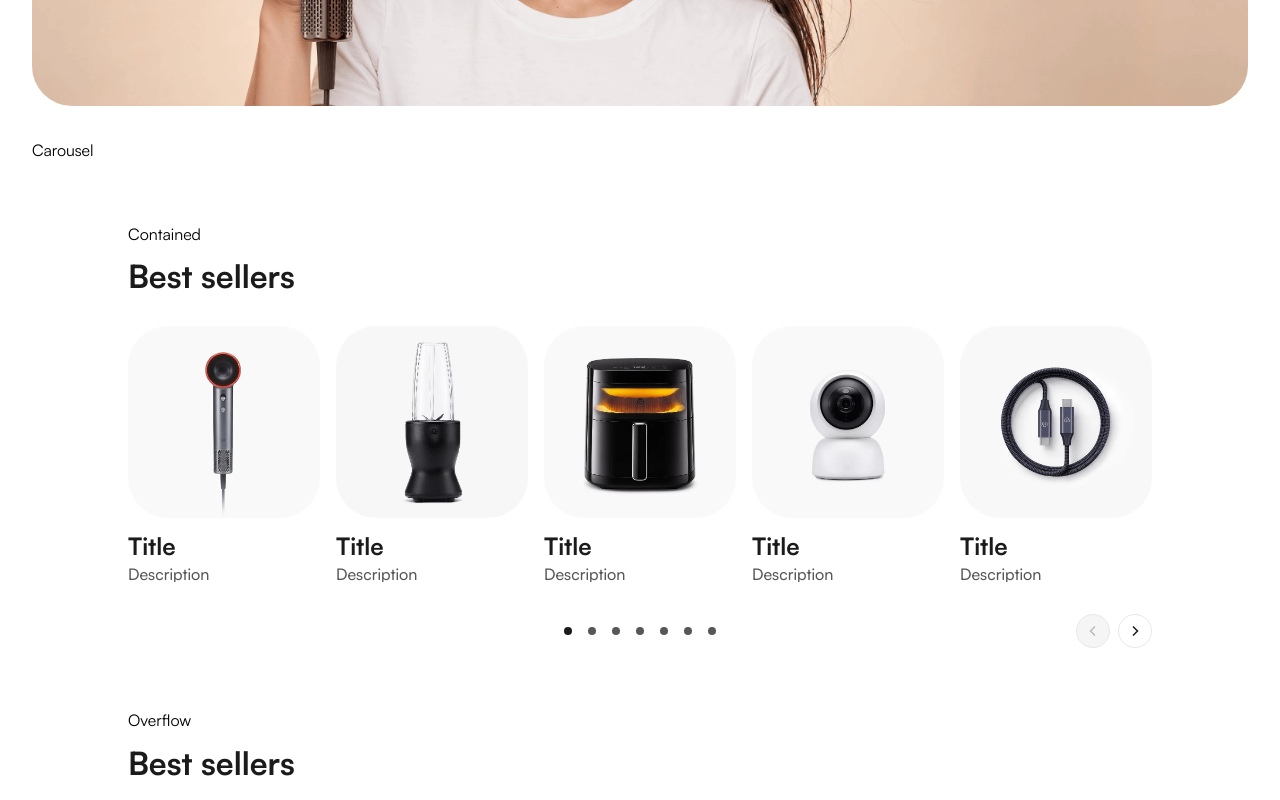
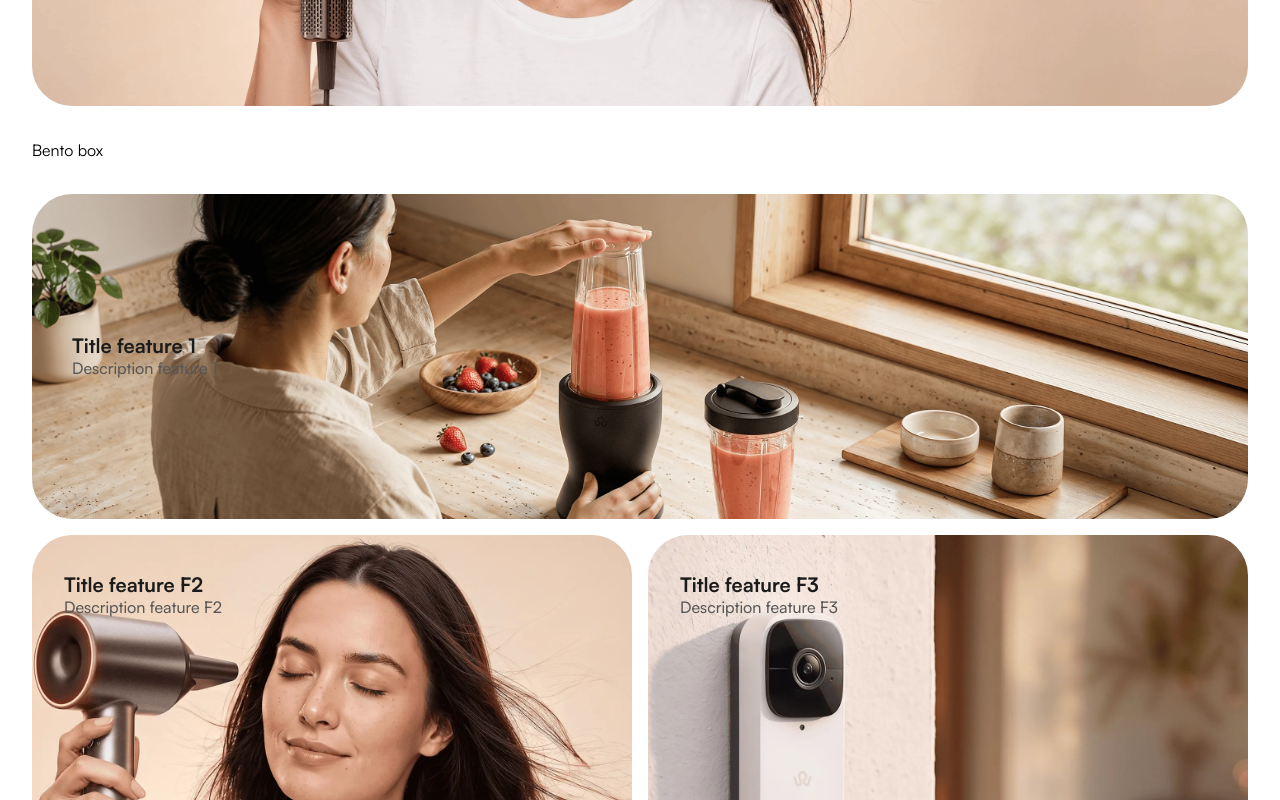
Before and after one commit to MatteoDirenzo/Octopus-website-demo, a Next.js app: page /dev/components in a window 1280 px wide. Shown: the part 9120-9920 px from the top of the page. Built offline with nearby package versions, Linux system fonts and the light colour scheme.

Commit message:
feat (ui): did bentobox component

```diff
--- a/src/app/dev/components/page.tsx
+++ b/src/app/dev/components/page.tsx
@@ -15,6 +15,7 @@ import blender from "@/assets/images/products/mixer.webp";
 import indoorCamera from "@/assets/images/products/security-cam.webp";
 import securityCamera from "@/assets/images/security-camera.webp";
 import { Banner } from "@/components/Banner";
+import { BentoBox } from "@/components/BentoBox";
 import { Button } from "@/components/Button";
 import { Carousel } from "@/components/Carousel";
 import { CardLarge } from "@/components/CardLarge";
@@ -315,6 +316,38 @@ export default function ComponentsPage() {
           </p>
         </Banner>
       </section>
+      <section aria-labelledby="bento-box" className="flex flex-col gap-8">
+        <h2 id="bento-box">Bento box</h2>
+        <BentoBox
+          rows={[
+            [
+              {
+                title: "Title feature 1",
+                description: "Description feature 1",
+                image: KITCHEN,
+              },
+            ],
+            [
+              {
+                title: "Title feature F2",
+                description: "Description feature F2",
+                image: HAIRCARE,
+              },
+              {
+                title: "Title feature F3",
+                description: "Description feature F3",
+                image: HOME,
+              },
+            ],
+            [
+              {
+                title: "Title feature F4",
+                description: "Description feature F4",
+              },
+            ],
+          ]}
+        />
+      </section>
       <section aria-labelledby="carousel" className="-mx-8 flex flex-col gap-16">
         <h2 id="carousel" className="px-8">
           Carousel
--- /dev/null
+++ b/src/components/BentoBox/index.tsx
@@ -0,0 +1,98 @@
+import clsx from "clsx";
+import Image from "next/image";
+import placeholder from "@/assets/images/placeholder.webp";
+
+export type BentoImage = {
+  /** Path or URL of the image file. */
+  src: string;
+  /**
+   * Accessible description. Pass an empty string when the photo is decorative.
+   */
+  alt: string;
+};
+
+export type BentoCard = {
+  title: string;
+  description: string;
+  /** Background photo. Omit it to use the shared placeholder. */
+  image?: BentoImage;
+};
+
+/** One full-width card, or two equal cards, from 1200. */
+export type BentoRow = readonly [BentoCard] | readonly [BentoCard, BentoCard];
+
+export type BentoBoxProps = {
+  /**
+   * Each row is one card or two cards at desktop.
+   * Below 1200 every card stacks in this order.
+   */
+  rows: readonly BentoRow[];
+};
+
+/**
+ * Simple highlight cards. The parent decides which rows are one card and
+ * which are two. Desktop keeps that row: a single card is 325px and
+ * vertically centered, a pair is 456px with the copy at the top. Tablet and
+ * mobile stack every card at 477px. `flex-1` starts at desktop: on a column
+ * it would replace that fixed height. A missing image uses the shared placeholder.
+ * The width comes from the parent.
+ */
+export function BentoBox({ rows }: BentoBoxProps) {
+  return (
+    <div className="flex w-full min-w-0 flex-col gap-4">
+      {rows.map((row, rowIndex) => {
+        const paired = row.length === 2;
+
+        return (
+          <div
+            key={rowIndex}
+            className="flex min-w-0 flex-col gap-4 desktop:flex-row"
+          >
+            {row.map((card, cardIndex) => {
+              const image = card.image ?? { src: placeholder, alt: "" };
+
+              return (
+                <article
+                  key={`${card.title}-${rowIndex}-${cardIndex}`}
+                  className={clsx(
+                    "relative w-full min-w-0 overflow-hidden rounded-card desktop:flex-1",
+                    "h-bento tablet:h-bento-tablet",
+                    paired
+                      ? "desktop:h-bento-vertical"
+                      : "desktop:h-bento-horizontal",
+                  )}
+                >
+                  <Image
+                    src={image.src}
+                    alt={image.alt}
+                    fill
+                    sizes={
+                      paired ? "(min-width: 1200px) 50vw, 100vw" : "100vw"
+                    }
+                    className="object-cover"
+                  />
+                  <div
+                    className={clsx(
+                      "relative flex h-full w-full min-w-0 flex-col gap-1 items-center p-8 text-center",
+                      "tablet:px-10 tablet:py-12",
+                      paired
+                        ? "desktop:items-start desktop:px-8 desktop:py-10 desktop:text-left"
+                        : "desktop:items-start desktop:justify-center desktop:px-10 desktop:py-0 desktop:text-left",
+                    )}
+                  >
+                    <h3 className="max-w-full text-title-bold-thinner text-text tablet:text-h3-m desktop:text-title-bold-thinner">
+                      {card.title}
+                    </h3>
+                    <p className="max-w-full text-body text-text-muted tablet:text-subtitle-m desktop:text-body">
+                      {card.description}
+                    </p>
+                  </div>
+                </article>
+              );
+            })}
+          </div>
+        );
+      })}
+    </div>
+  );
+}
--- a/src/styles/tokens.css
+++ b/src/styles/tokens.css
@@ -147,6 +147,16 @@
   --spacing-card-small-desktop: 38.4375rem;
 
   /*
+   * Bento cards. Mobile and tablet are both 477px and stay separate so
+   * either can change. Desktop single-card rows are 325px. A desktop row
+   * of two cards is 456px.
+   */
+  --spacing-bento: 29.8125rem;
+  --spacing-bento-tablet: 29.8125rem;
+  --spacing-bento-horizontal: 20.3125rem;
+  --spacing-bento-vertical: 28.5rem;
+
+  /*
    * Banner frame. Mobile is 687px. Tablet and desktop are both 500px
    * and stay separate so either can change.
    */
```
Also changed, not shown: src/assets/images/placeholder.webp (added), 1 other file (tests, documents, lock files or other folders).
